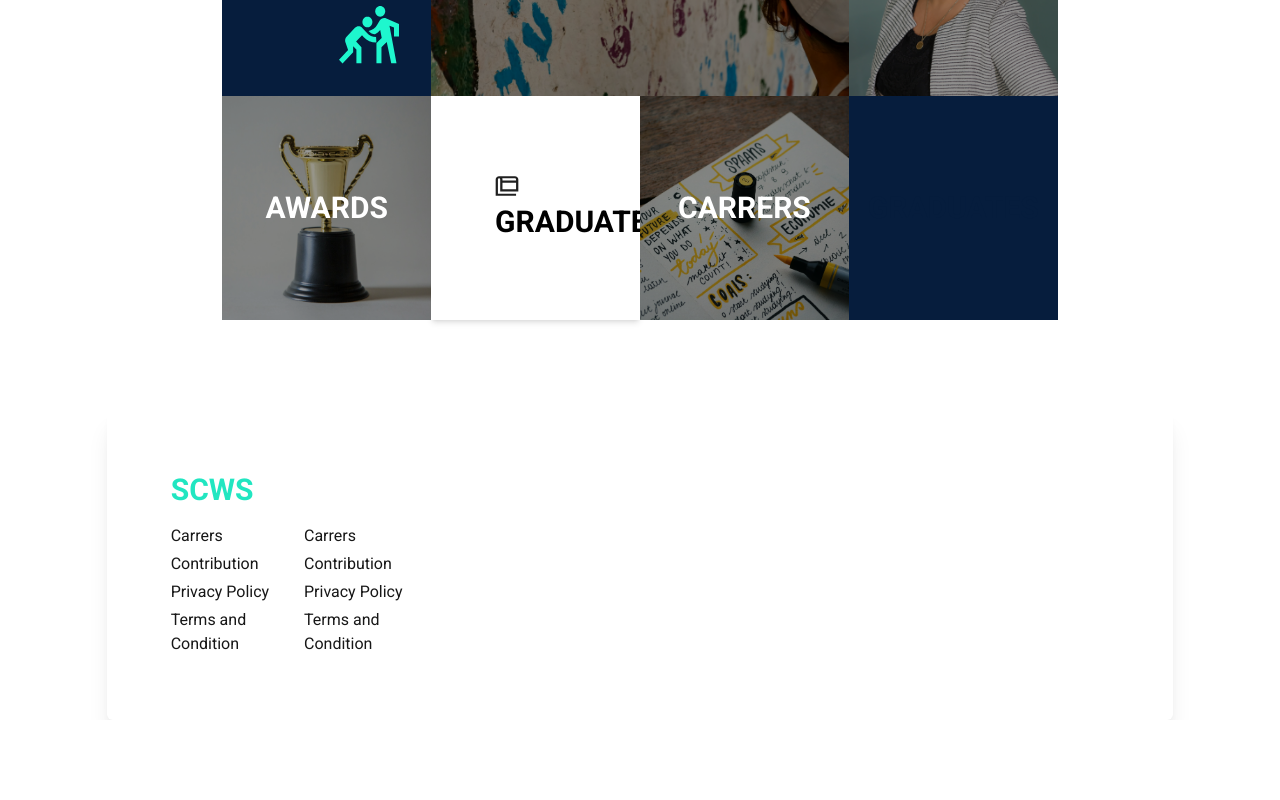
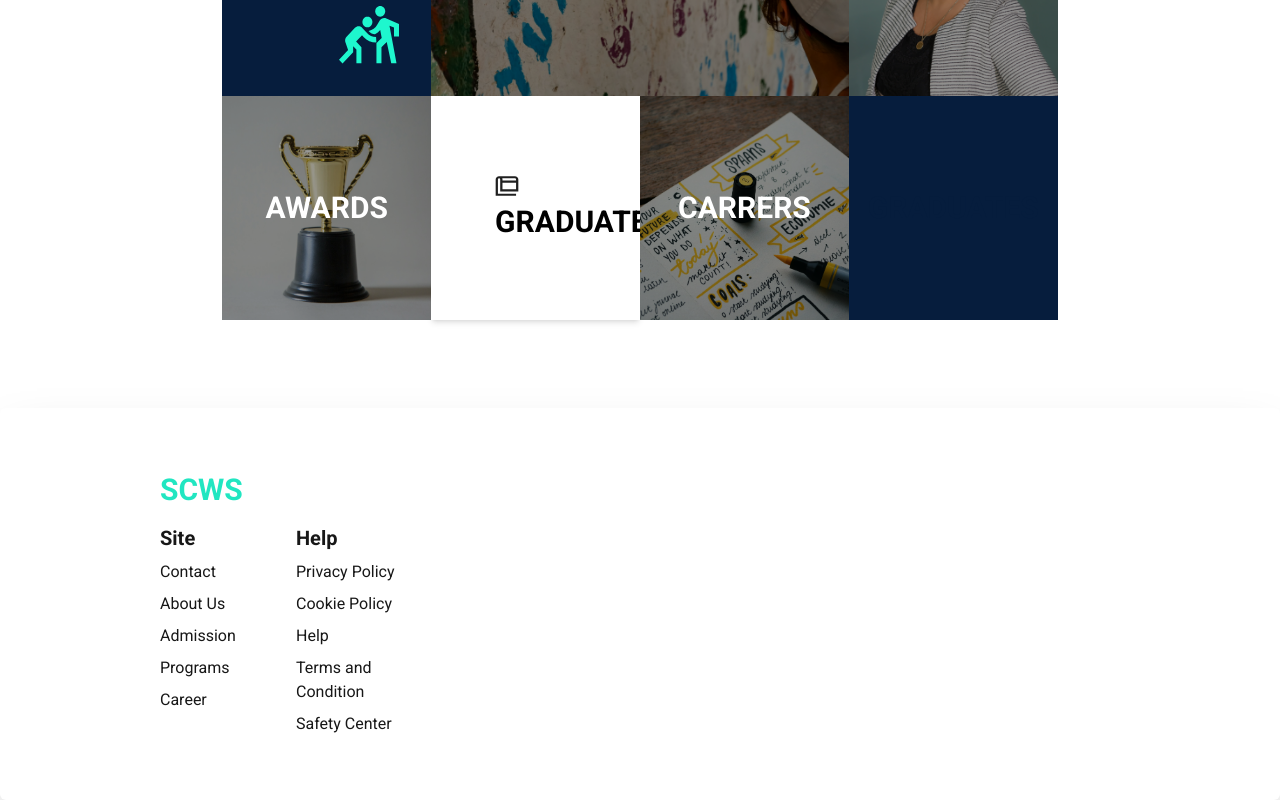
Before and after one commit to anggakharisma/scws, a Next.js app: page / in a window 1280 px wide. Shown: the part 1472-2272 px from the top of the page. Before the commit the page ends 2192 px from the top, so only its background shows below. Built offline with nearby package versions, Linux system fonts and the light colour scheme.

Commit message:
chore: add footer section

```diff
--- /dev/null
+++ b/src/app/(main)/InfoCardImage.tsx
@@ -0,0 +1,24 @@
+const InfoCardImage = ({
+  children,
+  image,
+  classCustom
+}: {
+  children: React.ReactNode,
+  image: string,
+  classCustom: string
+}) => {
+  return (
+    <div
+      className={`${classCustom} bg-cover bg-center bg-no-repeat hover:border-2 hover:border-primary`}
+      style={{
+        backgroundImage: `url(${image})`,
+        width: "100%",
+        height: "100%"
+      }}
+    >
+      {children}
+    </div>
+  )
+}
+
+export default InfoCardImage
--- a/src/app/(main)/page.tsx
+++ b/src/app/(main)/page.tsx
@@ -8,29 +8,9 @@ import Teacher from '@/app/assets/images/teachers.jpg';
 import Activity from '@/app/assets/icons/activity.svg'
 import Graduates from '@/app/assets/icons/graduates.svg'
 import Image from 'next/image';
+import InfoCardImage from './InfoCardImage';
 
-const InfoCardImage = ({
-  children,
-  image,
-  classCustom
-}: {
-  children: React.ReactNode,
-  image: string,
-  classCustom: string
-}) => {
-  return (
-    <div
-      className={`${classCustom} bg-cover bg-center bg-no-repeat hover:border-2 hover:border-primary`}
-      style={{
-        backgroundImage: `url(${image})`,
-        width: "100%",
-        height: "100%"
-      }}
-    >
-      {children}
-    </div>
-  )
-}
+// !TODO: add some animation on load and hover on activity card
 
 export default function Home() {
   return (
@@ -99,7 +79,7 @@ export default function Home() {
       <div className='md-0 md:mt-24 gap-0 w-10/12 mx-auto min-w-40 mb-20 grid md:grid-cols-2 grid-cols-1 lg:grid-cols-4 justify-between items-center '>
         <div className='p-8 bg-secondary min-h-56 flex flex-col justify-between transition-all hover:cursor-pointer'>
           <h3 className='text-primary font-bold md:text-3xl text-xl'>Activity</h3>
-          <Image className='self-end items-end' src={Activity} width={60} height={60} alt='activity icon'/>
+          <Image className='self-end items-end' src={Activity} width={60} height={60} alt='activity icon' />
         </div>
 
         <InfoCardImage image={ArtsCulture.src} classCustom='p-8 min-h-56 w-full h-full flex items-center col-span-0 lg:col-span-2 relative hover:cursor-pointer bg-cover bg-center'>
@@ -117,7 +97,7 @@ export default function Home() {
           <h3 className='text-white font-bold md:text-3xl text-xl z-10'>AWARDS</h3>
         </InfoCardImage>
         <div className='p-8 bg-white min-h-56 flex flex-col justify-center hover:cursor-pointer shadow-md gap-2 px-16'>
-          <Image className='self-start' src={Graduates} width={24} height={24} alt='activity icon'/>
+          <Image className='self-start' src={Graduates} width={24} height={24} alt='activity icon' />
           <h3 className='text-black font-bold md:text-3xl text-3xl'>GRADUATES</h3>
         </div>
 
--- a/src/app/components/Footer.tsx
+++ b/src/app/components/Footer.tsx
@@ -2,25 +2,35 @@ import Link from "next/link";
 
 export default function Footer() {
   return (
-    <footer className="w-10/12 rounded-md mx-auto h-full p-16 shadow-xl">
-      <Link href="/"><h1 className="text-3xl font-bold text-primary mb-4">SCWS</h1></Link>
-      <div className="grid grid-cols-1 w-1/4 gap-8 lg:grid-cols-2">
+    <footer className="w-full rounded-md mx-auto h-full p-16 shadow-2xl">
+      <div className="w-10/12 mx-auto">
+        <Link href="/"><h1 className="text-3xl font-bold text-primary mb-4">SCWS</h1></Link>
+        <div className="grid grid-cols-1 w-1/4 gap-8 lg:grid-cols-2">
 
-        <ul className="flex flex-col gap-1">
-          <Link href="/">Carrers</Link>
-          <Link href="/">Contribution</Link>
-          <Link href="/">Privacy Policy</Link>
-          <Link href="/">Terms and Condition</Link>
-        </ul>
+          <div>
+            <h2 className="text-xl font-bold mb-2">Site</h2>
+            <ul className="flex flex-col gap-2">
+              <Link href="/">Contact</Link>
+              <Link href="/">About Us</Link>
+              <Link href="/">Admission</Link>
+              <Link href="/">Programs</Link>
+              <Link href="/">Career</Link>
+            </ul>
+          </div>
 
-        <ul className="flex flex-col gap-1">
-          <Link href="/">Carrers</Link>
-          <Link href="/">Contribution</Link>
-          <Link href="/">Privacy Policy</Link>
-          <Link href="/">Terms and Condition</Link>
-        </ul>
+          <div>
+            <h2 className="text-xl font-bold mb-2">Help</h2>
+            <ul className="flex flex-col gap-2">
+              <Link href="/">Privacy Policy</Link>
+              <Link href="/">Cookie Policy</Link>
+              <Link href="/">Help</Link>
+              <Link href="/">Terms and Condition</Link>
+              <Link href="/">Safety Center</Link>
+            </ul>
+          </div>
+        </div>
+
       </div>
-
     </footer>
   )
 }
```
